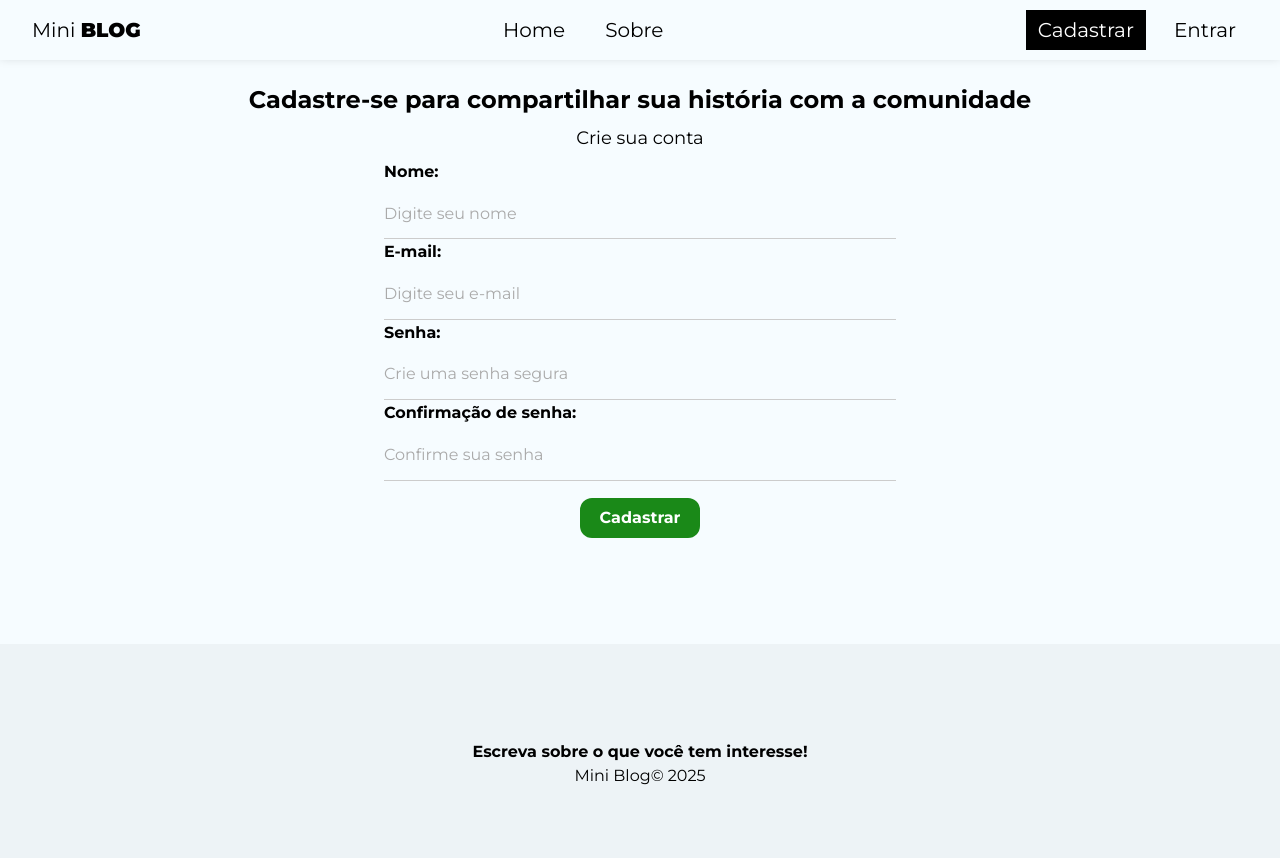
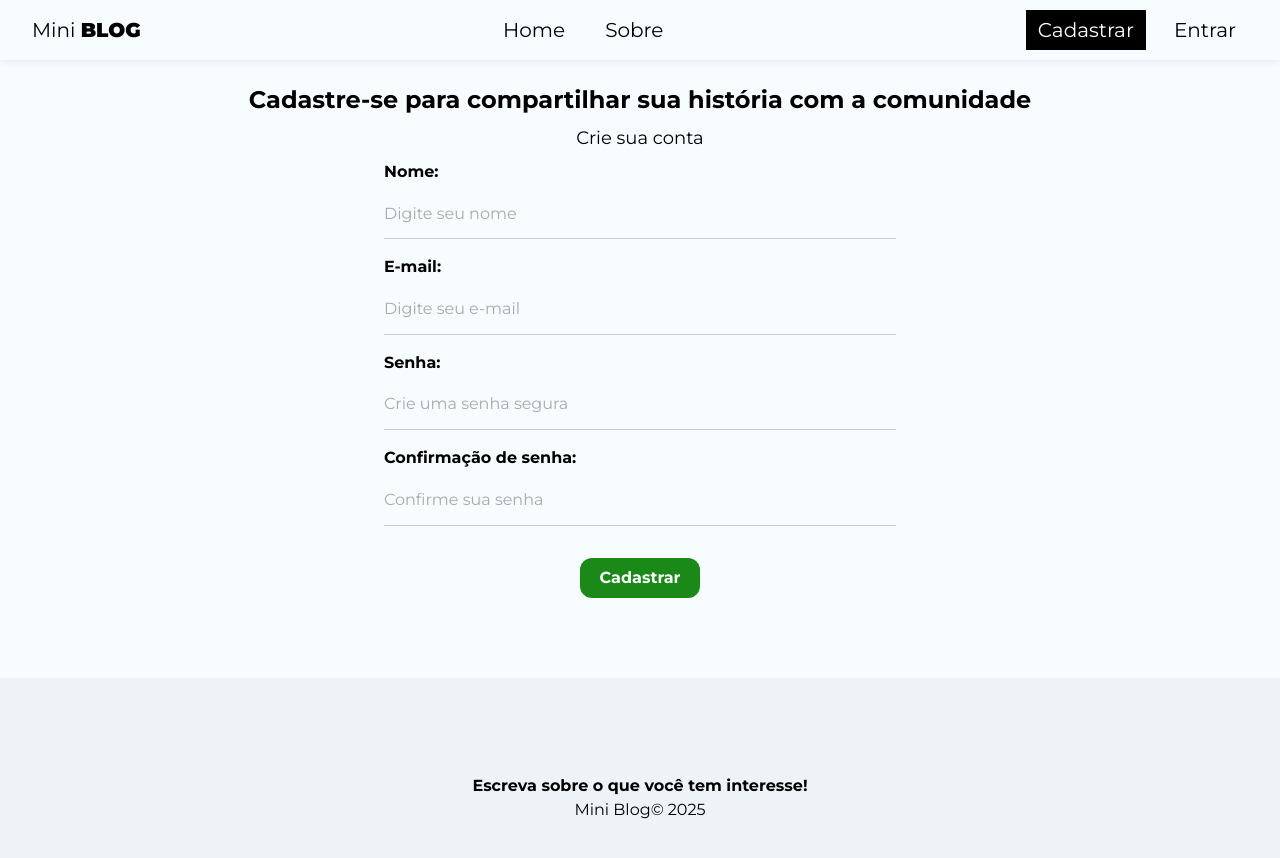
Before and after one commit to WeldonPereira/miniblog, a React (Create React App) app: page /register in a window 1280 px wide. Shown: the top 858 px of the page. Built offline with nearby package versions, Linux system fonts and the light colour scheme.

Commit message:
style: atualizar o estilo do button

```diff
--- a/src/index.css
+++ b/src/index.css
@@ -32,7 +32,7 @@ form{
 label{
     display: flex;
     flex-direction: column;
-    margin-bottom: 1px;
+    margin-bottom: 1em;
 }
 
 label span{
@@ -59,6 +59,7 @@ button[disabled]{
     color: #721c24;
     background-color: #f8d7da;
     border: 1px solid #f5c6cb;
-    padding: 5px;
+    padding: 10px;
     border-radius: 5px;
+    margin-top: 1rem;
 }
```
